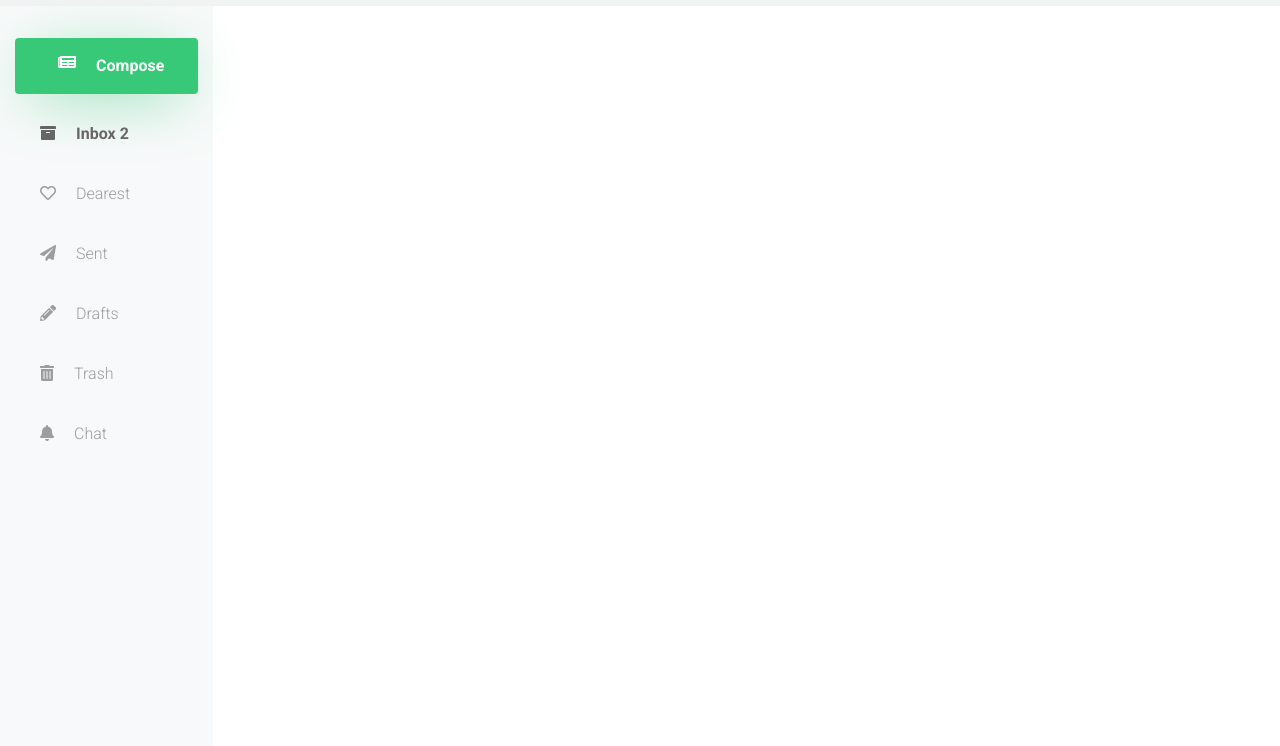
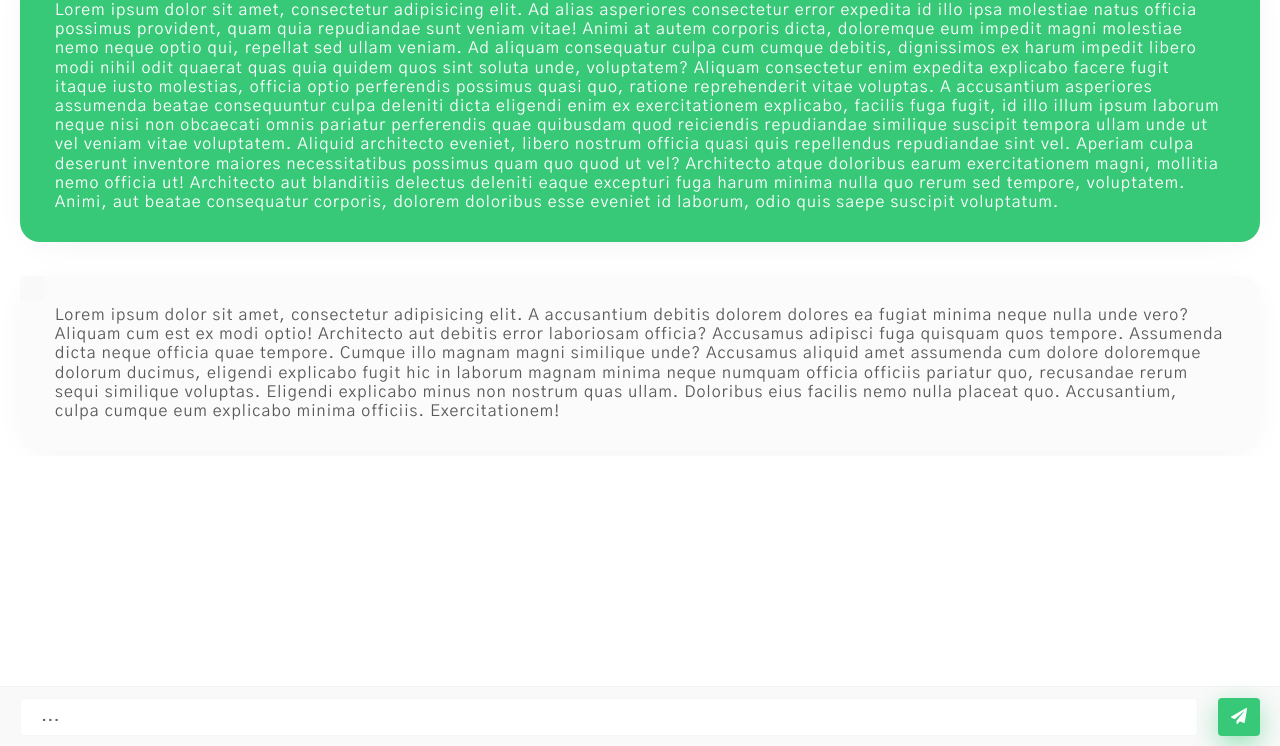
Before and after one commit to TeriFash/chat_2.0, a website: page build/index.html in a window 1280 px wide. Shown: the part 54-800 px from the top of the page. Drawn offline with nearby package versions, Linux system fonts and the light colour scheme.

Commit message:
Chat window

```diff
--- a/app/scss/style.sass
+++ b/app/scss/style.sass
@@ -4,53 +4,96 @@
 
 $green: #37c977
 body
+  font-family: 'Gothic A1', sans-serif
 a
   color: #9d9d9d
 .main
-  padding-top: 48px
-.sidebar
-  height: 100vh
+  display: flex
+  flex-direction: column
+.content
+  display: flex
+  height: calc(100vh - 60px)
+  flex-direction: column
+  width: 100%
+  .chat
+    padding: 20px 20px 0 20px
+    display: flex
+    flex-direction: column
+    overflow: auto
+    .msg
+      letter-spacing: 1.1px
+      position: relative
+      color: #5a5a5a
+      background: rgba(247, 247, 247, 0.5)
+      padding: 30px 35px
+      margin: 5px 0
+      border-radius: 20px
+      box-shadow: 0px 6px 38px -15px #e8e8e8
+      &.tip_r
+        &:after
+
+          background: #ddf5ff80
+          right: 0
+      &.tip_l
+        &:after
+          background: rgba(247, 247, 247, 0.5)
+          left: 0
+      &.tip_r, &.tip_l
+        position: relative
+        &:after
+          position: absolute
+          top: 0
+          content: ''
+          width: 24px
+          height: 24px
+          transform: rotate(90deg)
+      &.msg_one
+        background: $green
+        color: #fff
+
+.down
+  padding: 0 20px
+  display: flex
+  align-items: center
+  justify-content: space-between
   position: fixed
-  .sidebar_sticky
-    margin: 22px 0
-    .nav-item
+  bottom: 0
+  left: 0
+  width: 100%
+  height: 60px
+  border-top: 1px solid rgba(229, 229, 229, 0.3)
+  background: #f9f9f9
+  .input_block
+    width: 100%
+    display: flex
+    justify-content: space-between
+    align-items: center
+    flex-direction: row
+    flex-wrap: nowrap
+    input
+      margin-right: 20px
+      padding: 0 20px
+      font-size: 18px
+      width: 100%
+      min-height: 38px
       border-radius: 4px
-      position: relative
-      margin: 10px 0
-      transition: 500ms all ease-in-out
+      border: 1px solid rgba(229, 229, 229, 0.3)
+      color: #666
+      &:focus
+        border-color: rgba(55, 201, 119, 0.34)
+        outline: -webkit-focus-ring-color auto 0
+
+      &::placeholder
+        color: #666
+    .btn_main
+      -webkit-box-shadow: 0px 8px 31px -6px #37c977
+      -moz-box-shadow: 0px 8px 31px -6px #37c977
+      box-shadow: 0px 8px 31px -6px #37c977
+      background: $green
+      color: #fff!important
+      border-radius: 4px
+      font-weight: bold
+      transition: 400ms all ease
       &:hover
-        background: $green
-        .nav-link
-          color: #F1F3F2
-      .nav-link
-        transition: 500ms color ease-in-out
-        i
-          margin-right: 20px
-          margin-left: 9px
-  li
-    a
-      color: #9d9d9d
-      &.active
-        color: #666666
-        font-weight: bold
-.btn_menu_top
-  margin-bottom: 20px
-  .nav-link
-    -webkit-box-shadow: 0px 11px 63px -17px #37c977
-    -moz-box-shadow: 0px 11px 63px -17px #37c977
-    box-shadow: 0px 11px 63px -17px #37c977
-    display: flex
-    justify-content: center
-    padding: 1rem 1rem
-    background: $green
-    border-radius: 4px
-    color: #fff!important
-    font-weight: bold
-  &:hover
-    background: unset
-.navbar_main
-  background: #F1F3F2
-  padding: 10px 40px
-  .navbar-brand
-    color: $green
-    font-weight: bold
+        background: #34bc6e
+        border: 1px solid rgba(255, 255, 255, 0.4)
```
Also changed, not shown: build/css/style.css, build/index.html.
